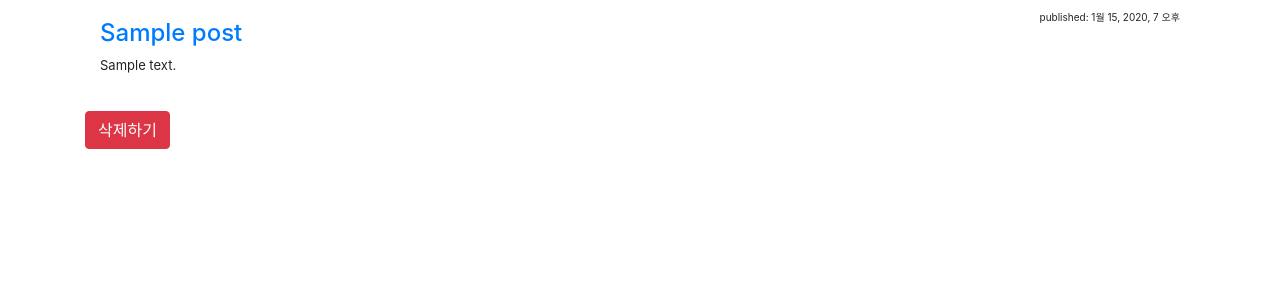
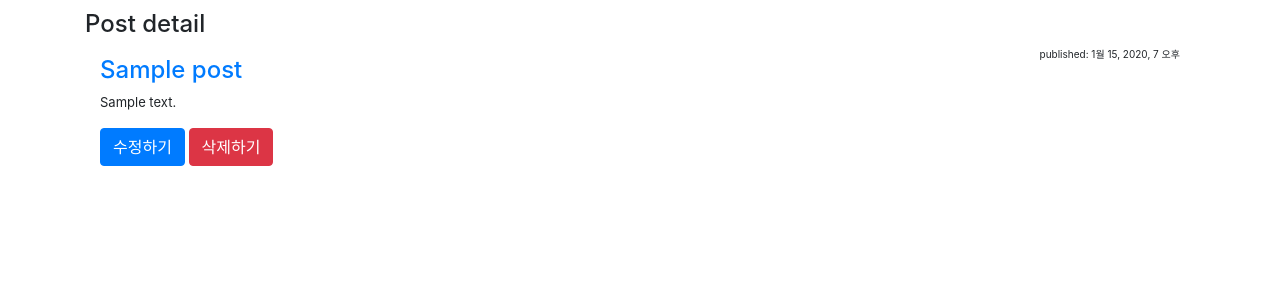
Before and after one commit to hwanii/Djangogirls-Tutorial, a Django app: page /1/ in a window 1280 px wide. Shown: the part 112-412 px from the top of the page. Run offline with Django 3.2, Linux system fonts and the light colour scheme; tables that the repository leaves empty hold one stand-in row (values such as "Sample post"); some libraries are stand-ins or nearby versions.

Commit message:
post_edit기능 구현

```diff
--- a/django/blog/models.py
+++ b/django/blog/models.py
@@ -15,6 +15,10 @@ class Post(models.Model): # 데이터베이스의 형태를 결정해주는 클
     published_date = models.DateTimeField(
         blank=True, null=True
     )
+    # 최신 것이 위로 오게 하는 구문. 조건을 여러개 줄 수 있음.
+    class Meta:
+        ordering = ['-created_date']
+
     def publish(self):
         self.published_date = timezone.now()
         self.save() # 데이터베이스와 연동될때는 데이터베이스에 저장을 해줘야함.
--- a/django/blog/urls.py
+++ b/django/blog/urls.py
@@ -9,4 +9,5 @@ urlpatterns = [
     # localhost:8000/add 에 접근
     path('add/', views.post_add, name='post-add'),
     path('<int:pk>/delete/', views.post_delete, name='post-delete'),
+    path('<int:pk>/edit', views.post_edit, name='post-edit')
 ]
--- a/django/blog/views.py
+++ b/django/blog/views.py
@@ -48,11 +48,24 @@ def post_add(request):
     else:  # get일때
         return render(request, 'blog/post_add.html')
 
+def post_edit(request, pk):
+    post = Post.objects.get(pk=pk)
+    if request.method == 'POST':
+        post.title = request.POST['title']
+        post.content = request.POST['content']
+        post.save()
+        return redirect('post-detail', pk=post.pk)
+    context = {
+        'post': post,
+    }
+    return render(request, 'blog/post_edit.html',context)
+
 
 def post_delete(request, pk):
     if request.method == 'POST':
         post = Post.objects.get(pk=pk)
-        post.delete()
-        return redirect('post-list')
-    else:
-        return render(request, 'blog/post_list.html')
+        # 삭제할때 user와 post의 author가 같을때만 해당 post를 수행함
+        if request.user == post.author:
+            post.delete()
+            return redirect('post-list')
+        return redirect('post-detail',pk = post.pk)
--- a/django/static/css/blog.css
+++ b/django/static/css/blog.css
@@ -41,3 +41,6 @@ h2{
     max-height: initial;
     overflow: initial;
 }
+form.inline{
+    display: inline-block;
+}
--- a/django/templates/blog/post_detail.html
+++ b/django/templates/blog/post_detail.html
@@ -1,15 +1,21 @@
 {%  extends 'base.html' %}
-
+{% block title %}Post detail{% endblock %}
 {% block content %}
     <div class="container">
         <div class="post">
             <p class="post-date">published: {{ post.published_date }}</p>
             <h2 class="post-title"><a href="">{{ post.title }}</a></h2>
             <p class="post-content full">{{ post.content|linebreaksbr }}</p>
+            <div class="btn-container">
+                <a href="{% url 'post-edit' pk=post.pk %}" class="btn btn-primary">수정하기</a>
+                <form class="inline" action="{% url 'post-delete' pk=post.pk %}" method="POST">
+                    {# post-delete의 url에서 pk라는 인수를 필요로 하기 때문에 같이 넘겨줘야 함. #}
+                    {% csrf_token %} {# form의 method가 post인 경우엔 항상 해줘야함 #}
+                    <button type="submit" class="btn btn-danger">삭제하기</button>
+                </form>
+            </div>
+
+
         </div>
     </div>
-    <form action="{% url 'post-delete' pk=post.pk %}" method="POST"> {# post-delete의 url에서 pk라는 인수를 필요로 하기 때문에 같이 넘겨줘야 함. #}
-    {% csrf_token %} {# form의 method가 post인 경우엔 항상 해줘야함 #}
-        <button type="submit" class="btn btn-danger">삭제하기</button>
-    </form>
 {% endblock %}
--- a/django/templates/blog/post_list.html
+++ b/django/templates/blog/post_list.html
@@ -1,5 +1,5 @@
 {% extends 'base.html' %}
-
+{% block title %}Post list{% endblock %}
 {% block content %}
     {% for post in posts %}
     <div class="post">
```
Also changed, not shown: django/templates/blog/post_edit.html (added, +17 -0 lines).
